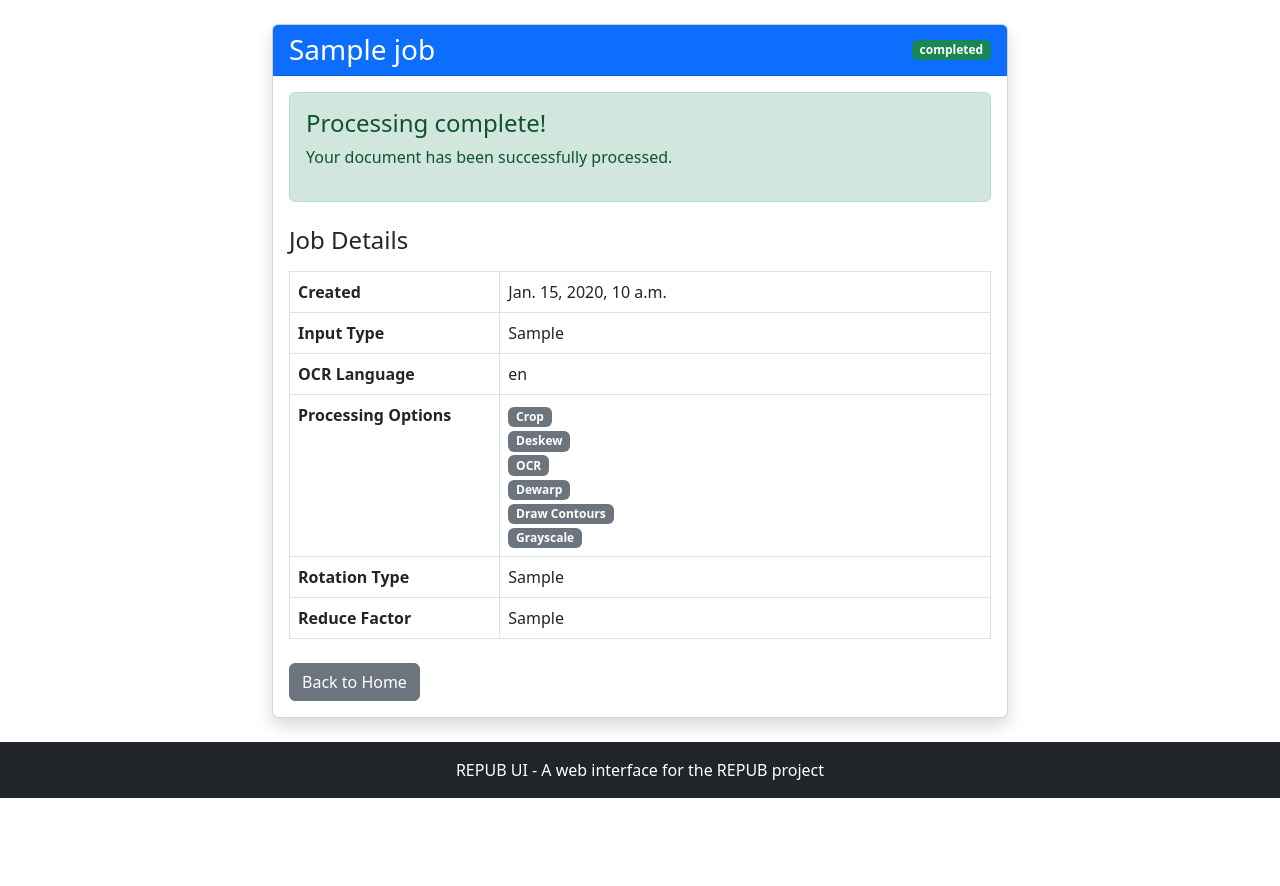
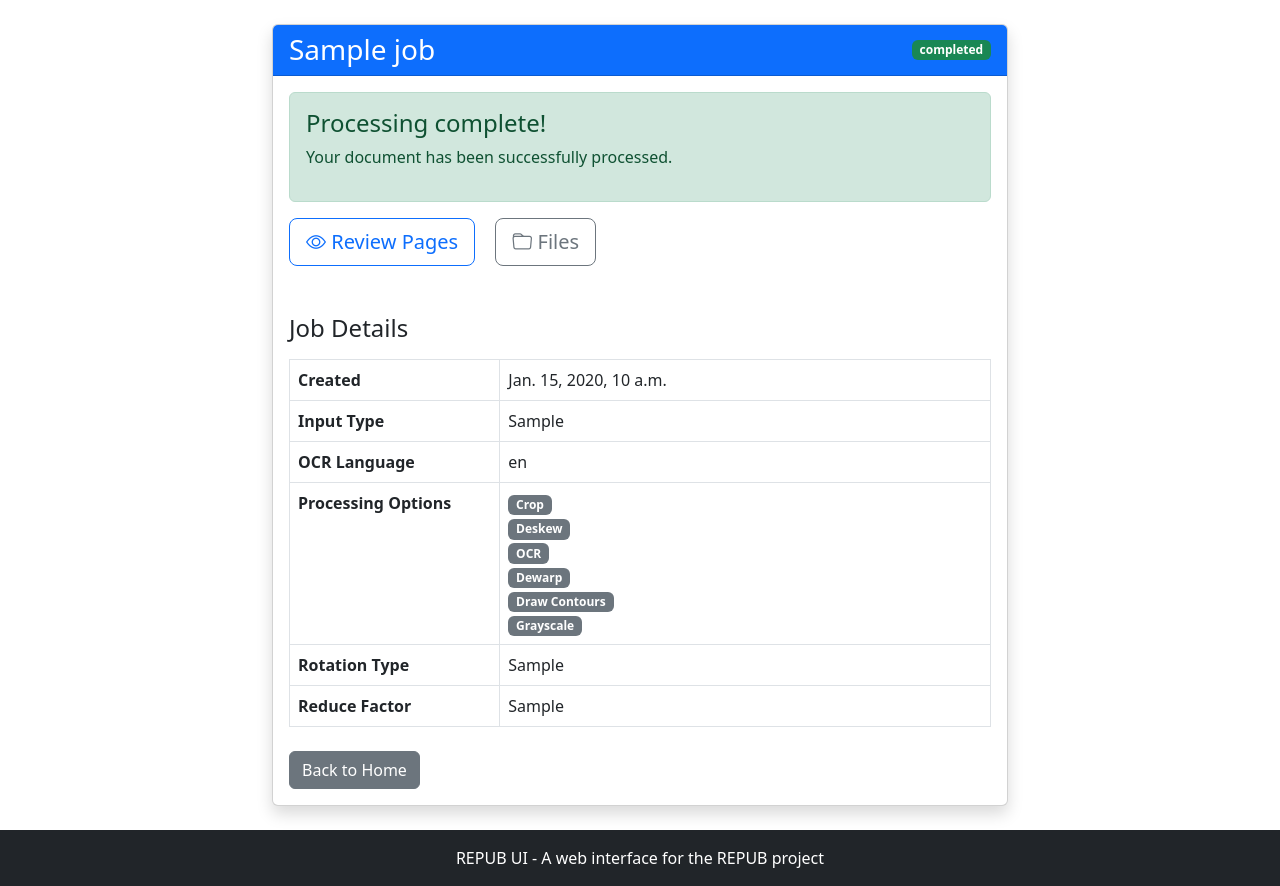
Before and after one commit to sushant354/servantsofknowledge, a Django app: template repub/repubui/templates/repub_interface/job_detail.html in a window 1280 px wide. Shown: the part 56-942 px from the top of the page. Before the commit the page ends 854 px from the top, so only its background shows below. Run offline with Django 5.2, Linux system fonts and the light colour scheme; the template is opened without the code that fills it: most values are stand-ins (such as "Sample title", 1, 10 or a date in 2020); data that the repository does not hold is empty.

Commit message:
Added link to Files and Review Pages in job detail page

```diff
--- a/repub/repubui/templates/repub_interface/job_detail.html
+++ b/repub/repubui/templates/repub_interface/job_detail.html
@@ -29,18 +29,26 @@
                     </div>
 
                     <form method="post" action="{% url 'stop_job' job.id %}" class="d-inline" onsubmit="return confirm('Are you sure you want to stop this job? This action cannot be undone.');">
-                        <button type="submit" class="btn btn-danger btn-sm mb-3">
+                        <button type="submit" class="btn btn-danger btn-sm mb-3 me-3">
                             <i class="bi bi-stop-fill"></i> Stop Processing
                         </button>
                     </form>
+
+                    <a href="{% url 'job_output_directory' job.id %}" class="btn btn-outline-secondary btn-sm mb-3" title="View output directory">
+                        <i class="bi bi-folder"></i> Files
+                    </a>
                 {% elif job.status == 'reviewing' %}
                     <div class="alert alert-warning">
                         <h4 class="alert-heading">Review needed!</h4>
                         <p>Your document has been processed, but some pages may need crop adjustments. Please review the pages before finalizing.</p>
                     </div>
 
-                    <a href="{% url 'job_review' job.id %}" class="btn btn-primary btn-lg mb-4">
+                    <a href="{% url 'job_review' job.id %}" class="btn btn-primary btn-lg mb-4 me-3">
                         Review Cropped Pages
+                    </a>
+
+                    <a href="{% url 'job_output_directory' job.id %}" class="btn btn-outline-secondary btn-lg mb-4" title="View output directory">
+                        <i class="bi bi-folder"></i> Files
                     </a>
                 {% elif job.status == 'finalizing' %}
                     <div class="alert alert-info">
@@ -52,10 +60,14 @@
                     </div>
 
                     <form method="post" action="{% url 'stop_job' job.id %}" class="d-inline" onsubmit="return confirm('Are you sure you want to stop this job? This action cannot be undone.');">
-                        <button type="submit" class="btn btn-danger btn-sm mb-3">
+                        <button type="submit" class="btn btn-danger btn-sm mb-3 me-3">
                             <i class="bi bi-stop-fill"></i> Stop Finalizing
                         </button>
                     </form>
+
+                    <a href="{% url 'job_output_directory' job.id %}" class="btn btn-outline-secondary btn-sm mb-3" title="View output directory">
+                        <i class="bi bi-folder"></i> Files
+                    </a>
                 {% elif job.status == 'failed' %}
                     <div class="alert alert-danger">
                         <h4 class="alert-heading">Processing failed!</h4>
@@ -73,10 +85,18 @@
                     </div>
 
                     {% if job.output_file %}
-                        <a href="{% url 'job_download' job.id %}" class="btn btn-primary btn-lg mb-4">
+                        <a href="{% url 'job_download' job.id %}" class="btn btn-primary btn-lg mb-4 me-3">
                             <i class="bi bi-download"></i> Download Processed PDF
                         </a>
                     {% endif %}
+
+                    <a href="{% url 'job_review' job.id %}" class="btn btn-outline-primary btn-lg mb-4 me-3">
+                        <i class="bi bi-eye"></i> Review Pages
+                    </a>
+
+                    <a href="{% url 'job_output_directory' job.id %}" class="btn btn-outline-secondary btn-lg mb-4" title="View output directory">
+                        <i class="bi bi-folder"></i> Files
+                    </a>
                 {% endif %}
 
                 <h4 class="mt-4 mb-3">Job Details</h4>
--- a/repub/repubui/templates/repub_interface/job_review.html
+++ b/repub/repubui/templates/repub_interface/job_review.html
@@ -199,7 +199,7 @@
                 <form method="post" action="{% url 'job_review' job.id %}">
                     <div class="d-flex justify-content-between">
                         <a href="{% url 'job_detail' job.id %}" class="btn btn-secondary">Back to Job Details</a>
-                        <button type="submit" name="finalize" class="btn btn-primary">Finalize and Create PDF</button>
+                        <button type="submit" name="finalize" class="btn btn-primary">Finalize and Rerun</button>
                     </div>
                 </form>
             </div>
```
